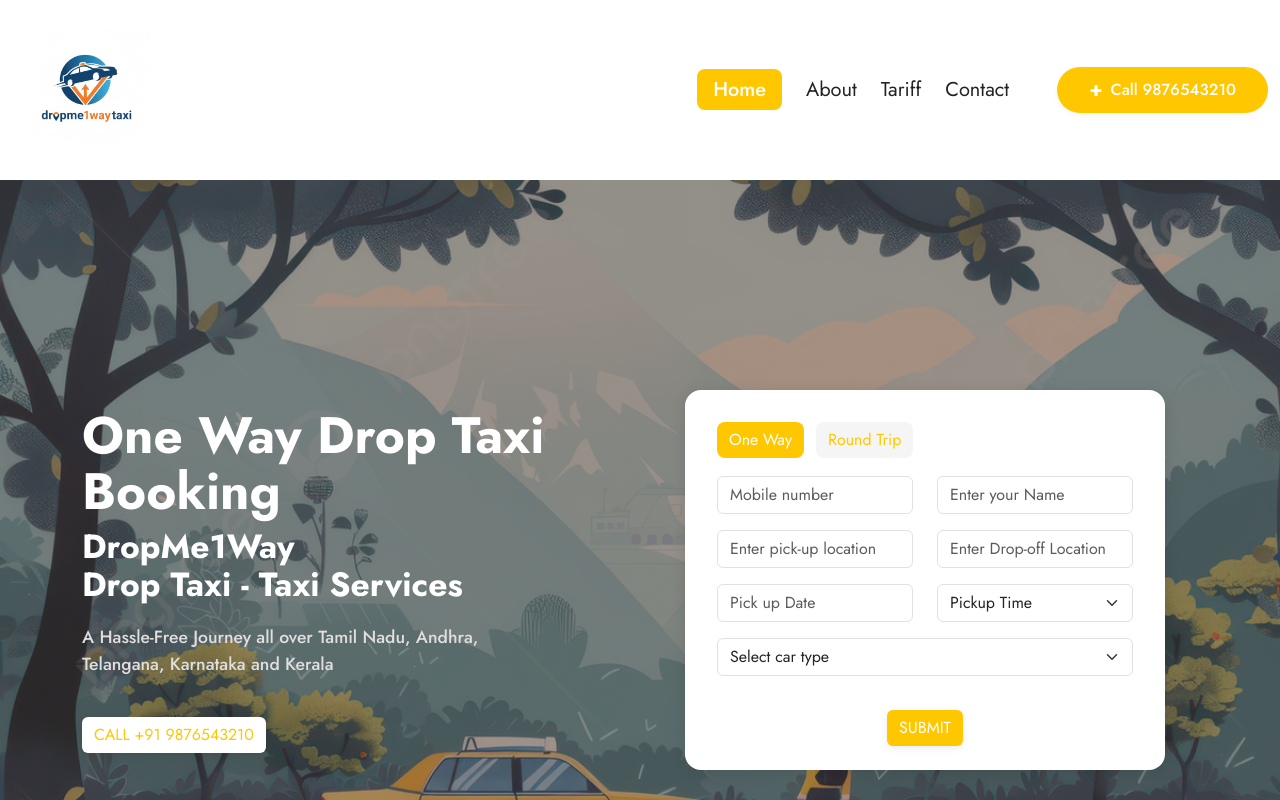
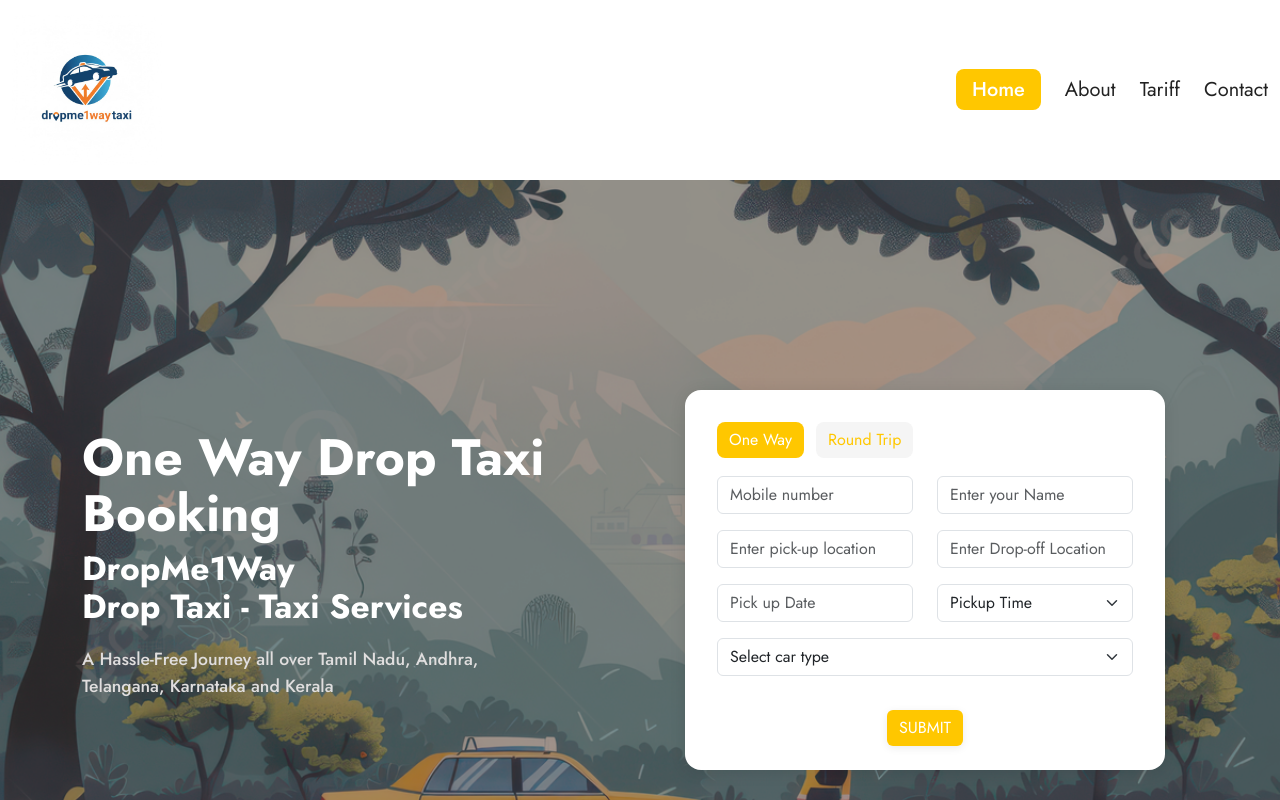
Before and after one commit to gowthamkish/dropmeoneway, a React (Vite) app: page / in a window 1280 px wide. Shown: the top 800 px of the page. Built offline with nearby package versions, Linux system fonts and the light colour scheme.

Commit message:
Corrections done

```diff
--- a/src/components/booking/Booking.jsx
+++ b/src/components/booking/Booking.jsx
@@ -26,9 +26,9 @@
                 A Hassle-Free Journey all over Tamil Nadu, Andhra, Telangana,
                 Karnataka and Kerala
               </div>
-              <Button className={styles.callBtn} href="tel:+919876543210">
+              {/* <Button className={styles.callBtn} href="tel:+919876543210">
                 CALL +91 9876543210
-              </Button>
+              </Button> */}
             </Col>
 
             {/* Right: Booking Form */}
--- a/src/components/footer/Footer.jsx
+++ b/src/components/footer/Footer.jsx
@@ -196,19 +196,18 @@
                   <br />
                   <a href="mailto:dropme1waytaxi@gmail.com">dropme1waytaxi@gmail.com</a>
                 </div>
-                <div className={styles.infoItem}>
+                {/* <div className={styles.infoItem}>
                   <b>Phone:</b>
                   <br />
                   <a href="tel:+919876543210">+91 9876543210</a>
-                </div>
+                </div> */}
               </address>
             </Col>
           </Row>
         </Container>
       </div>
       <div className={styles.copyright}>
-        © DropMe1Way - Drop Taxi. All Rights Reserved. | Developed by GK
-        Technologies
+        © DropMe1Way - Drop Taxi. All Rights Reserved.
       </div>
     </footer>
   );
--- a/src/components/header/Header.jsx
+++ b/src/components/header/Header.jsx
@@ -76,7 +76,7 @@
                   Contact
                 </NavLink>
               </Nav.Item>
-              <Nav.Item as="li">
+              {/* <Nav.Item as="li">
                 <Button
                   className={styles["call-button"]}
                   style={{
@@ -95,7 +95,7 @@
                 >
                   <span style={{ fontSize: 20, marginRight: 8, fontWeight: 600 }}>+</span>Call 9876543210
                 </Button>
-              </Nav.Item>
+              </Nav.Item> */}
             </Nav>
           </Navbar.Collapse>
         </Container>
```
Also changed, not shown: 1 other file (tests, documents, lock files or other folders).
